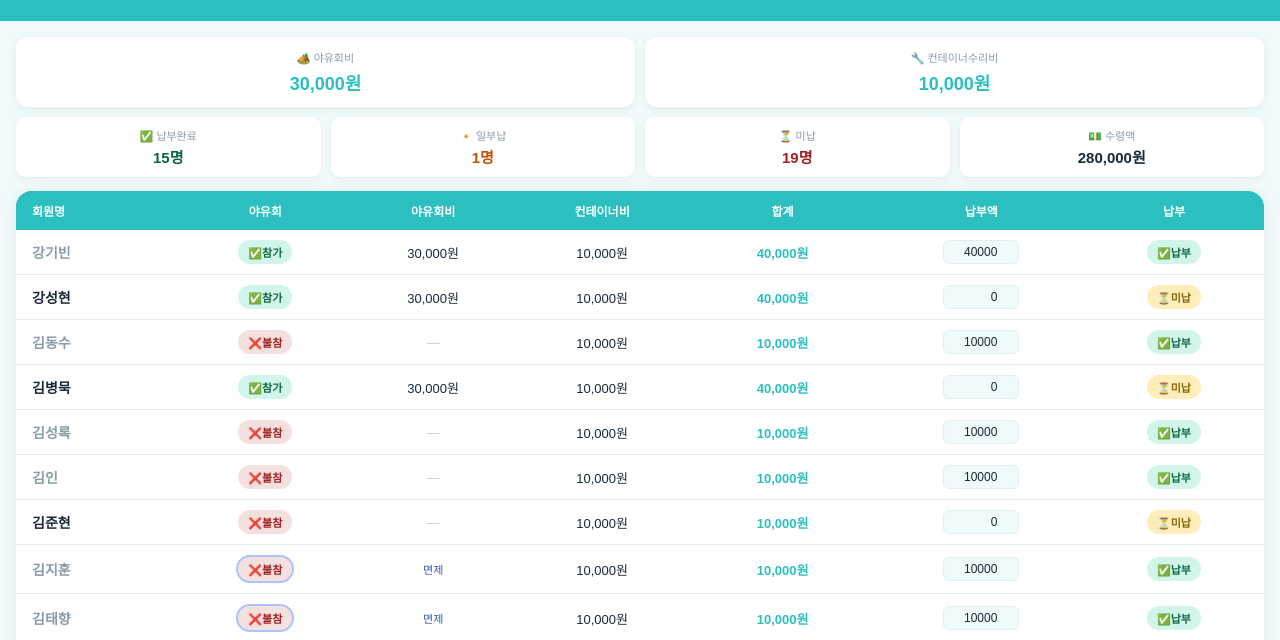
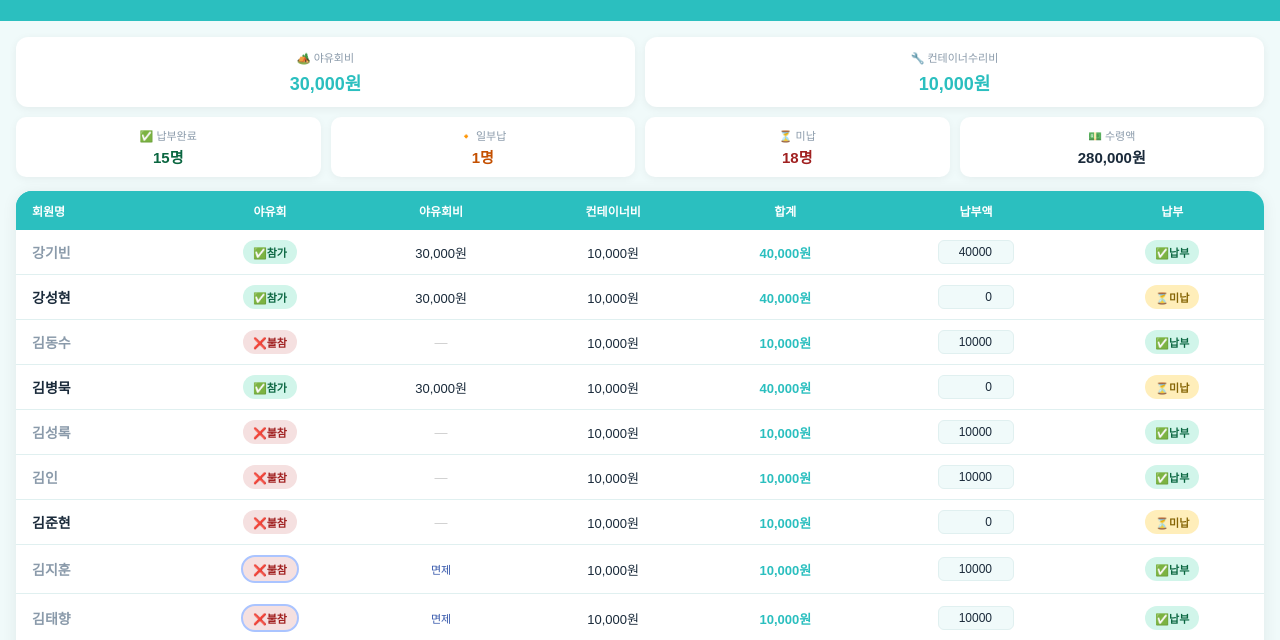
Before and after one commit to eazycare16618991/wolmunfc, a plain HTML site: page payment.html in a window 1280 px wide. Shown: the part 125-765 px from the top of the page. Drawn offline with Linux system fonts and the light colour scheme.

Commit message:
남궁훈 회원 삭제 (#56)
https://claude.ai/code/session_01AqVvmgQhRAtGqTrd2zRe4K

Co-authored-by: Claude <noreply@anthropic.com>

```diff
--- a/payment.html
+++ b/payment.html
@@ -175,7 +175,7 @@
 <script>
   const MEMBERS = [
     '강기빈','강성현','김동수','김병묵','김성록','김인','김준현','김지훈',
-    '김태향','김태홍','김현','남궁기남','남궁훈','도지성','박상현','박영록',
+    '김태향','김태홍','김현','남궁기남','도지성','박상현','박영록',
     '박영수','박찬빈','방선우','우성길','이인표','이형일','이형준','전원표',
     '전재민','정종환','정해승','조성인','채동훈','채유민','채은일','최만식','최형태',
     '홍래균','황인성'
```
